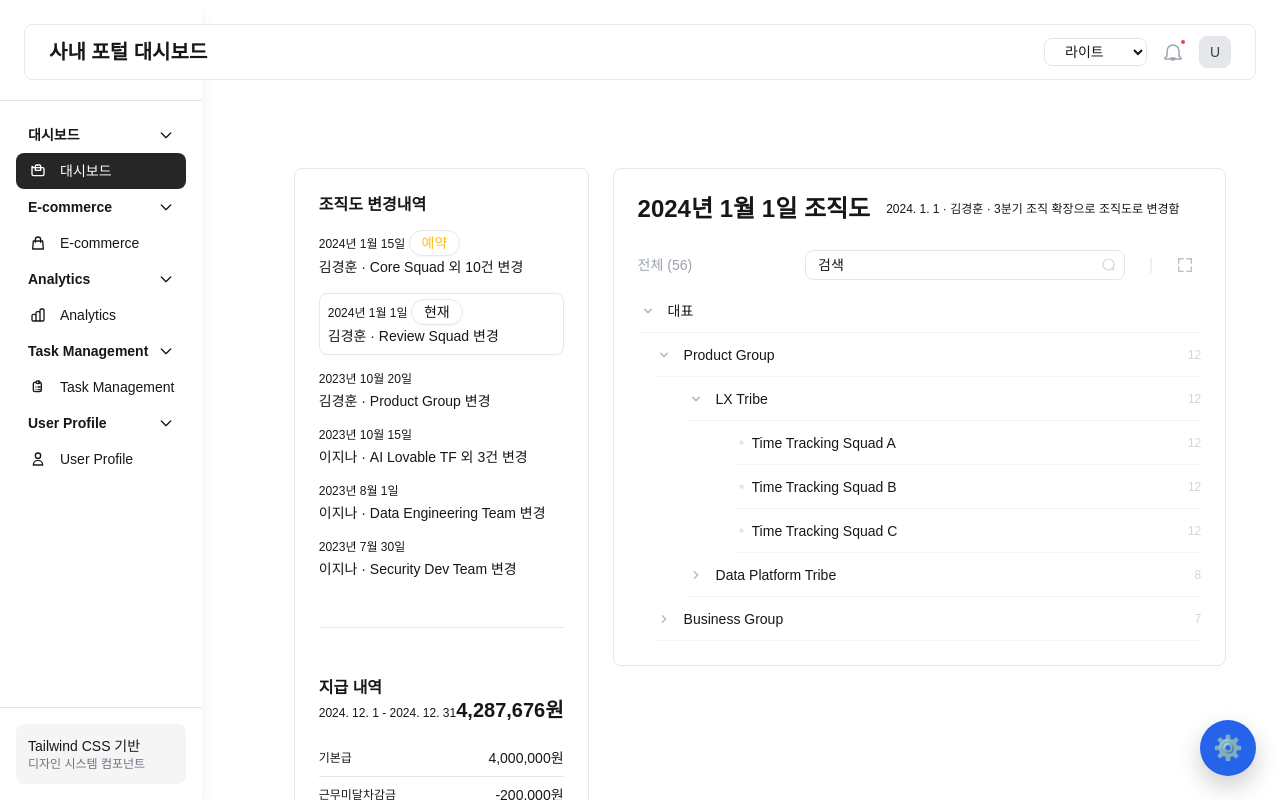
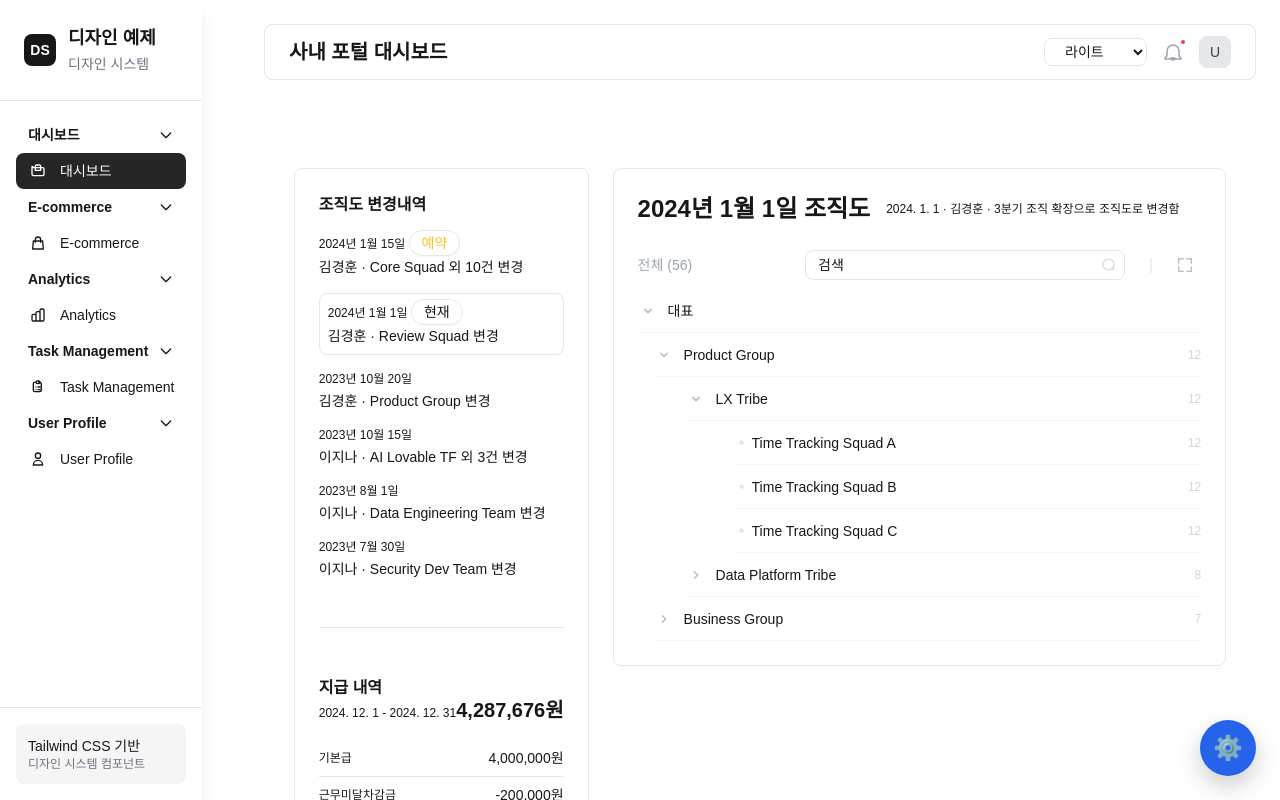
Before and after one commit to GTD-web/design-preview-v0, a Next.js app: page /design-example/dashboard in a window 1280 px wide. Shown: the top 800 px of the page. Built offline with nearby package versions, Linux system fonts and the light colour scheme.

Commit message:
대시보드 레이아웃 파일을 삭제하고, 디자인 예제 레이아웃의 배경 색상을 Tailwind CSS 변수를 사용하여 업데이트했습니다. 대시보드 페이지에서 헤더 컴포넌트를 감싸는 div의 스타일을 수정하여 UI 일관성을 개선했습니다.

```diff
--- a/src/app/design-example/dashboard/layout.tsx
+++ /dev/null
@@ -1,7 +0,0 @@
-"use client";
-
-import React from "react";
-
-export default function DashboardLayout({ children }: { children: React.ReactNode }) {
-  return <div className="min-h-screen bg-[var(--color-background)]">{children}</div>;
-}
--- a/src/app/design-example/dashboard/page.tsx
+++ b/src/app/design-example/dashboard/page.tsx
@@ -147,8 +147,10 @@ export default function DashboardPage() {
           pointerEvents: showHeader ? "auto" : "none",
         }}
       >
-        <div className="p-6">
-          <DashboardHeader />
+        <div className="lg:ml-60">
+          <div className="p-6">
+            <DashboardHeader />
+          </div>
         </div>
       </div>
 
--- a/src/app/design-example/layout.tsx
+++ b/src/app/design-example/layout.tsx
@@ -170,7 +170,7 @@ export default function DesignExampleLayout({
   children: React.ReactNode;
 }>) {
   return (
-    <div className={`${geistSans.variable} ${geistMono.variable} antialiased`}>
+    <div className={`${geistSans.variable} ${geistMono.variable} antialiased bg-[var(--color-background)]`}>
       <DesignSettingsProvider>
         <DesignExampleContent>{children}</DesignExampleContent>
       </DesignSettingsProvider>
```
